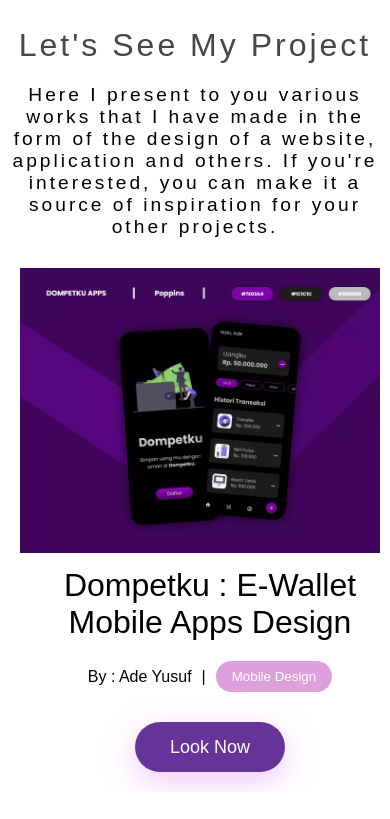
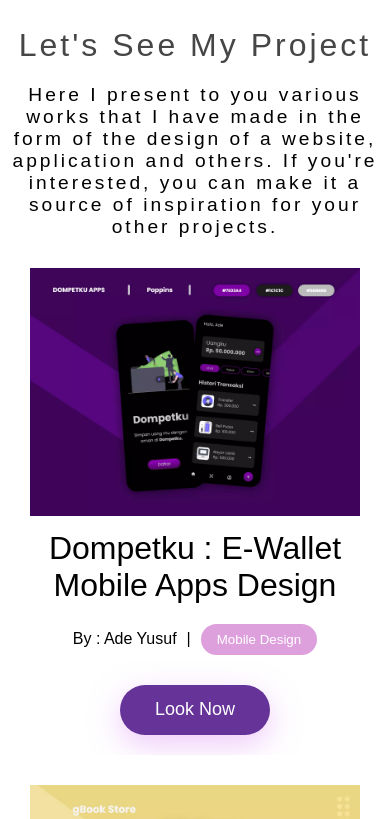
Before and after one commit to adeyusuf211/project-portfolio, a plain HTML site: page index.html in a window 390 px wide. Shown: the part 6349-7168 px from the top of the page. Drawn offline with Linux system fonts and the light colour scheme.

Commit message:
Memperbaiki responsive pada section project

```diff
--- a/css/responsive.css
+++ b/css/responsive.css
@@ -279,6 +279,7 @@
 
   .project .project-text h3 {
     font-size: 2em;
+    text-align: center;
   }
 
   .project .project-text p {
@@ -292,7 +293,10 @@
   }
 
   .project .project-image .image-list {
-    padding: 0;
+    display: flex;
+    flex-direction: column;
+    padding: 0 10px;
+    box-sizing: border-box;
   }
 
   .project .project-image {
```
